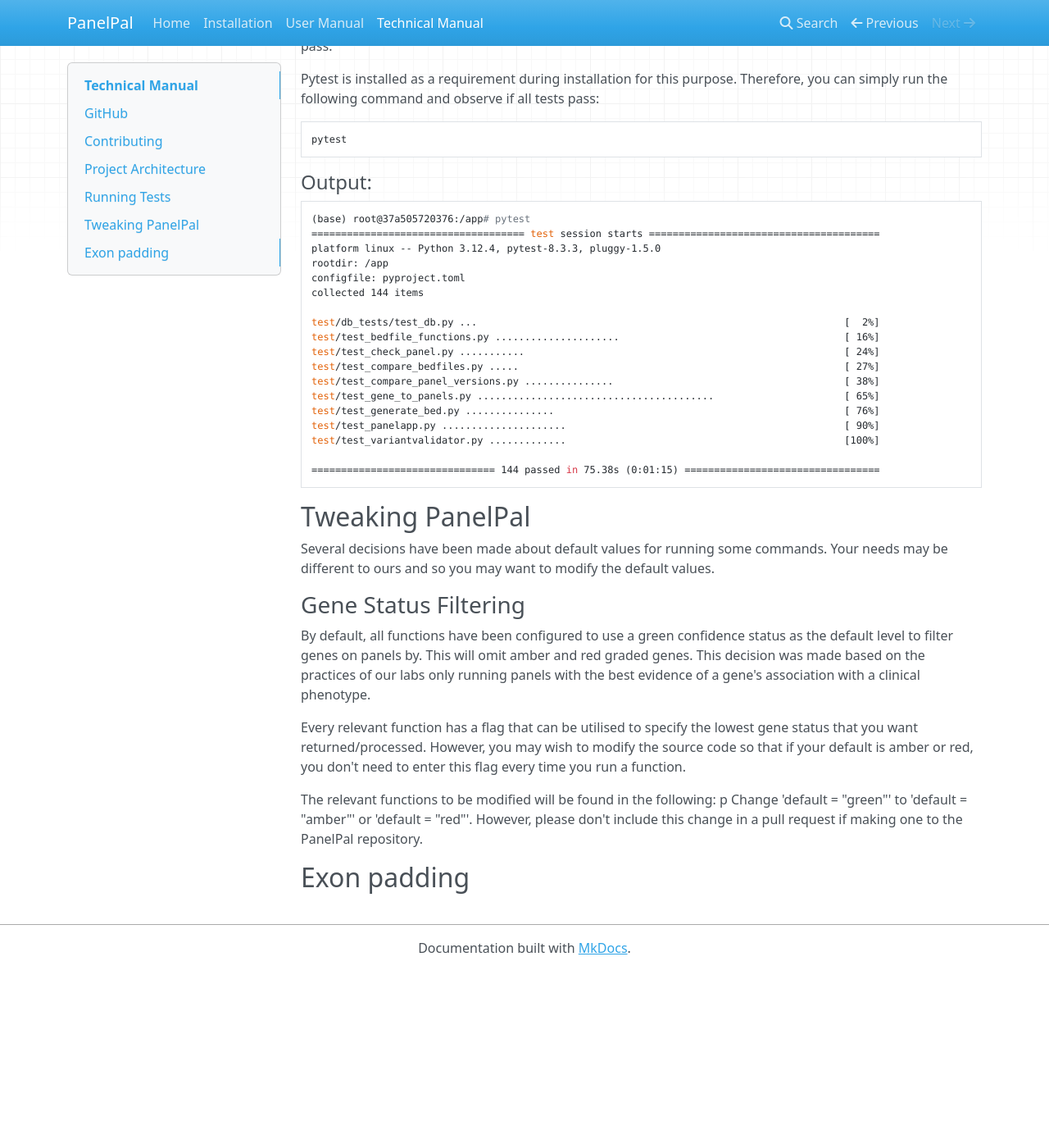
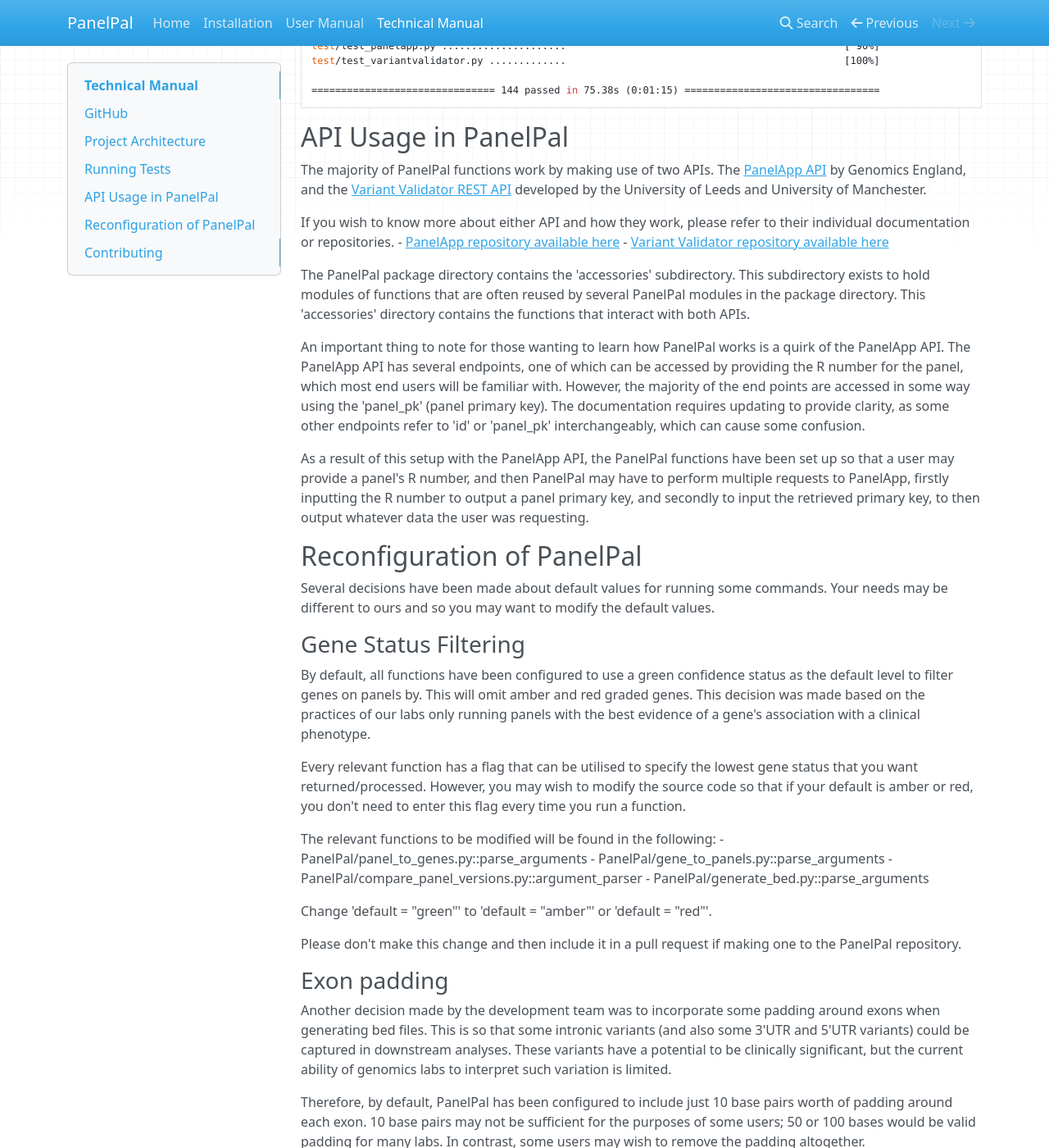
Before and after one commit to PatrickWeller/PanelPal, an MkDocs documentation site: the page built from docs/technical_manual.md, in a window 1280 px wide and 1400 px high, scrolled down 1738 px. Shown: the whole window at 82% size. Built offline with MkDocs 1.6.1, drawn with Linux system fonts in a browser that asks for light colours; nearby versions of some CDN libraries; before the commit the page ends 2922 px from its top, so only the background shows below that; some of the changed text lies outside the part shown.

Commit message:
Added configuration and API info to tech manual #107

````diff
--- a/docs/technical_manual.md
+++ b/docs/technical_manual.md
@@ -104,8 +87,20 @@
 
 =============================== 144 passed in 75.38s (0:01:15) =================================
 ```
+## API Usage in PanelPal
+The majority of PanelPal functions work by making use of two APIs. The [PanelApp API](https://panelapp.genomicsengland.co.uk/) by Genomics England, and the [Variant Validator REST API](https://rest.variantvalidator.org/) developed by the University of Leeds and University of Manchester.
 
-## Tweaking PanelPal
+If you wish to know more about either API and how they work, please refer to their individual documentation or repositories.
+- [PanelApp repository available here](https://gitlab.com/genomicsengland/panelapp)
+- [Variant Validator repository available here](https://github.com/openvar/rest_variantValidator)
+
+The PanelPal package directory contains the 'accessories' subdirectory. This subdirectory exists to hold modules of functions that are often reused by several PanelPal modules in the package directory. This 'accessories' directory contains the functions that interact with both APIs.
+
+An important thing to note for those wanting to learn how PanelPal works is a quirk of the PanelApp API. The PanelApp API has several endpoints, one of which can be accessed by providing the R number for the panel, which most end users will be familiar with. However, the majority of the end points are accessed in some way using the 'panel_pk' (panel primary key). The documentation requires updating to provide clarity, as some other endpoints refer to 'id' or 'panel_pk' interchangeably, which can cause some confusion.
+
+As a result of this setup with the PanelApp API, the PanelPal functions have been set up so that a user may provide a panel's R number, and then PanelPal may have to perform multiple requests to PanelApp, firstly inputting the R number to output a panel primary key, and secondly to input the retrieved primary key, to then output whatever data the user was requesting.
+
+## Reconfiguration of PanelPal
 Several decisions have been made about default values for running some commands. Your needs may be different to ours and so you may want to modify the default values.
 ### Gene Status Filtering
 By default, all functions have been configured to use a green confidence status as the default level to filter genes on panels by. This will omit amber and red graded genes. This decision was made based on the practices of our labs only running panels with the best evidence of a gene's association with a clinical phenotype.
@@ -113,7 +108,47 @@
 Every relevant function has a flag that can be utilised to specify the lowest gene status that you want returned/processed. However, you may wish to modify the source code so that if your default is amber or red, you don't need to enter this flag every time you run a function.
 
 The relevant functions to be modified will be found in the following:
-p
+- PanelPal/panel_to_genes.py::parse_arguments
+- PanelPal/gene_to_panels.py::parse_arguments
+- PanelPal/compare_panel_versions.py::argument_parser
+- PanelPal/generate_bed.py::parse_arguments
+
 Change 'default = "green"' to 'default = "amber"' or 'default = "red"'.
-However, please don't include this change in a pull request if making one to the PanelPal repository.
-## Exon padding
+
+Please don't make this change and then include it in a pull request if making one to the PanelPal repository.
+
+### Exon padding
+Another decision made by the development team was to incorporate some padding around exons when generating bed files. This is so that some intronic variants (and also some 3'UTR and 5'UTR variants) could be captured in downstream analyses. These variants have a potential to be clinically significant, but the current ability of genomics labs to interpret such variation is limited.
+
+Therefore, by default, PanelPal has been configured to include just 10 base pairs worth of padding around each exon. 10 base pairs may not be sufficient for the purposes of some users; 50 or 100 bases would be valid padding for many labs. In contrast, some users may wish to remove the padding altogether.
+
+This can be modified by tweaking the source code.<br>
+Within PanelPal/accessories/variant_validator_api_functions.py modify the following code in the generate_bed_file() function:
+```
+def generate_bed_file(...):
+    ...
+                    # Add padding of 10bp on either side
+                    # Avoid negative start positions
+                    exon["exon_start"] = max(0, exon["exon_start"] - 10)
+                    exon["exon_end"] += 10
+    ...
+```
+
+## Contributing
+We welcome contributions to improve [PanelPal](https://github.com/PatrickWeller/PanelPal)! Here's how you can get involved:
+
+1. **Report Issues** -
+    - Found a bug or have a suggestion? Open an issue on our GitHub issues page.
+    - Add a label to describe the type of issue, e.g. bug, enhancement.
+    - State whether you will be contributing code to fix the issue
+2. **Submit Changes**
+    - Fork the repository and create a new branch for your changes.
+    - Make your edits and a thorough suite of tests. Note that we make use of:
+      - numpy style docstrings
+      - `pylint` or `black` to ensure PEP-8 compliance
+      - `coverage` to check test coverage, and a .coveragerc to pass over code not requiring tests.
+    - Push up to GitHub and check that automated tests still all pass OK
+    - Submit a pull request with a clear description of your changes
+      - Please make use of the pull request template as appropriate. Minor code changes may not require the full checklist to be fulfilled.
+3. **Provide Feedback or Ask Questions**
+    - For questions or feedback, please email [Patrick.Weller@wales.nhs.uk](mailto:Patrick.Weller@wales.nhs.uk).
````
Also changed, not shown: other parts of docs/technical_manual.md (+0 -17 lines).
